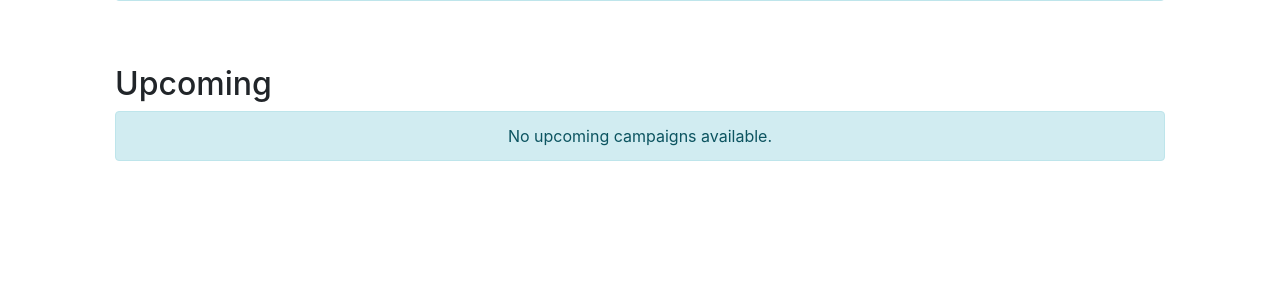
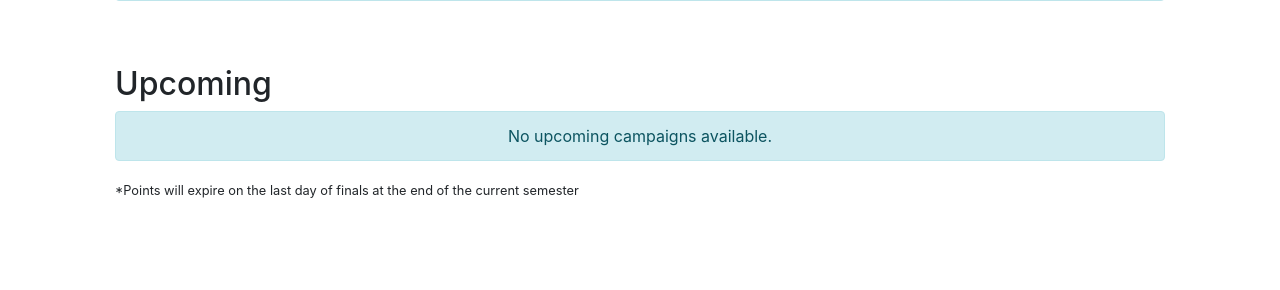
Before and after one commit to CSCI3356-Fall2024/Electronic-Eagles, a Django app: template delivery3/app/templates/actions.html in a window 1280 px wide. Shown: the part 435-725 px from the top of the page. Run offline with Django 5.2, Linux system fonts and the light colour scheme; the template is opened without the code that fills it, so the values that code supplies are empty.

Commit message:
Points disclaimer

```diff
--- a/delivery3/app/templates/actions.html
+++ b/delivery3/app/templates/actions.html
@@ -141,6 +141,7 @@
             </div>
         {% endif %}
     </div>
+    <p><small> *Points will expire on the last day of finals at the end of the current semester </small></p>
 </div>
 
 <!-- Required JS libraries -->
```
